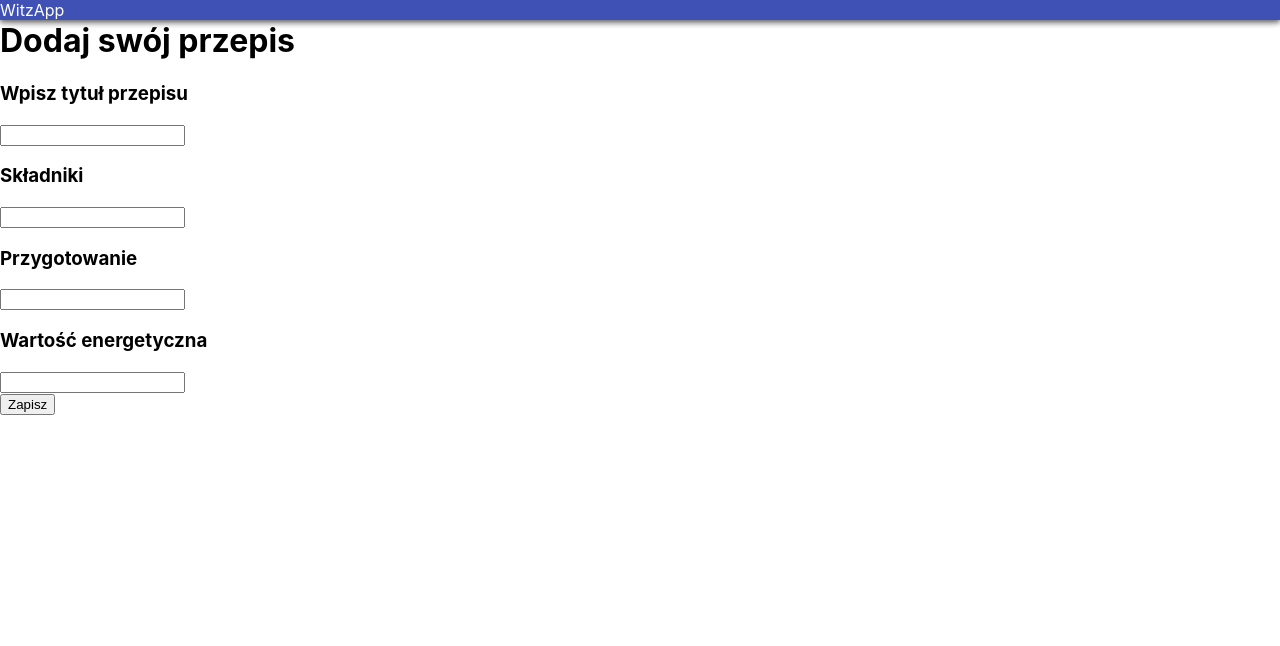
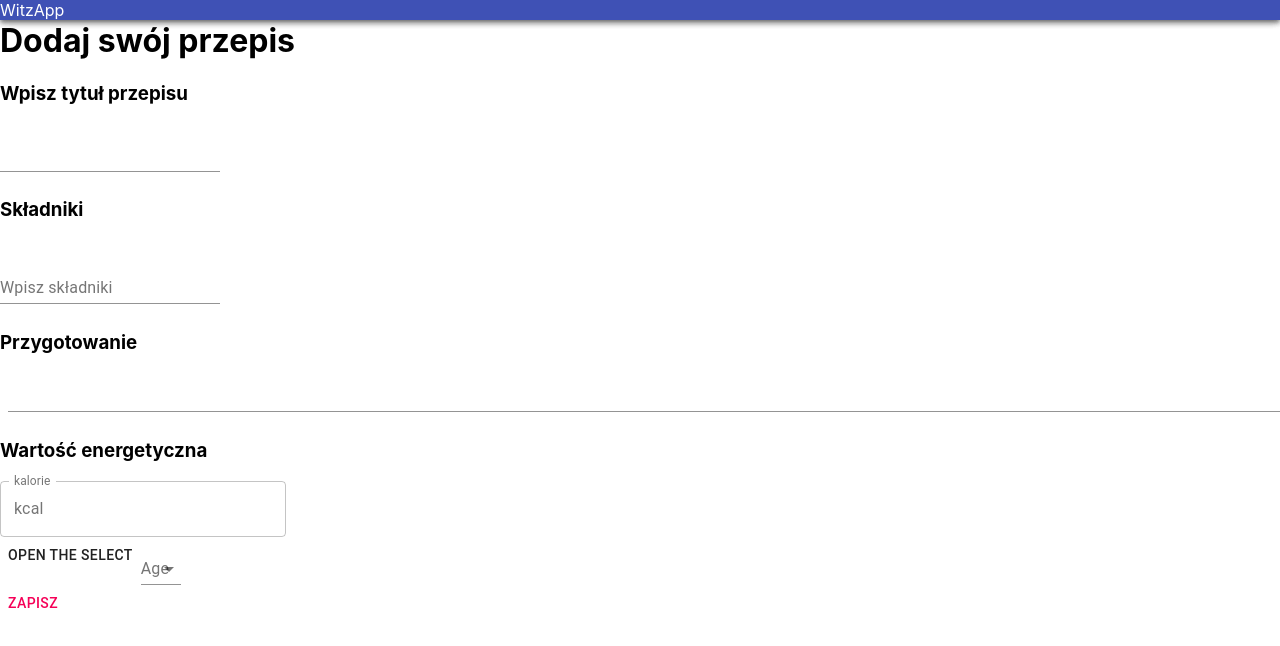
Before and after one commit to infoshareacademy/jfddl8-harmony, a React (Create React App) app: page / in a window 1280 px wide. Shown: the top 646 px of the page. Built offline with nearby package versions, Linux system fonts and the light colour scheme.

Commit message:
adding all container and functionality to save form

```diff
--- a/src/containers/addRecipeContainer/AddRecipeContainer.js
+++ b/src/containers/addRecipeContainer/AddRecipeContainer.js
@@ -1,5 +1,11 @@
 import React from 'react'
 
+import TitleOfRecipe from './title-of-recipe/TitleOfRecipe'
+import Ingredients from './ingredients/Ingredients'
+import Description from './description/Description'
+import NutritiveValue from './nutritive-value/NutritiveValue'
+import Label from './label/Label'
+import Button from '@material-ui/core/Button'
 
 
 class AddRecipeContainer extends React.Component {
@@ -8,13 +14,15 @@ class AddRecipeContainer extends React.Component {
     ingredients: '',
     description: '',
     nutritiveValue: '',
+    label: '',
 
   }
-  onInputChangeHandler = (property) => (event) =>{
-    const newState = {}
-    newState[property] = event.target.value
-
-    this.setState(newState)
+  onInputChangeHandler = (property) => {
+    return (event) => {
+      const newState = {}
+      newState[property] = event.target.value
+      this.setState(newState)
+    }
   }
 
   onSaveClicker = (props) => {
@@ -27,46 +35,32 @@ class AddRecipeContainer extends React.Component {
     return (
       <div>
         <h1>Dodaj swój przepis</h1>
-
         <h3>Wpisz tytuł przepisu</h3>
-
-        <input
-          type={'text'}
-          value={this.state.name}
-          onChange={this.onInputChangeHandler('name')}
+        <TitleOfRecipe
+          onInputChangeHandler={this.onInputChangeHandler('title')}
+          title={this.state.title}
         />
-
         <br />
-
         <h3>Składniki</h3>
-        <input
-          type={'text'}
-          value={this.state.ingredients}
-          onChange={this.onInputChangeHandler('ingredients')}
+        <Ingredients
+          onInputChangeHandler={this.onInputChangeHandler('ingredients')}
+          ingredients={this.state.ingredients}
         />
-
+        <h3>Przygotowanie</h3>
+        <Description
+          onInputChangeHandler={this.onInputChangeHandler('description')}
+          description={this.state.description}
+        />
+        <h3>Wartość energetyczna</h3>
+        <NutritiveValue
+          nutritiveValue={this.state.nutritiveValue}
+          onInputChangeHandler={this.onInputChangeHandler('nutritiveValue')}
+        />
         <br />
-
-        <h3>Przygotowanie</h3>
-        <input
-          type={'text'}
-          value={this.state.description}
-          onChange={this.onInputChangeHandler('description')}
-        />
-
-        <br />
-
-        <h3>Wartość energetyczna</h3>
-        <input
-          type={'text'}
-          value={this.state.nutritiveValue}
-          onChange={this.onInputChangeHandler('nutritiveValue')}
-        />
-
-        <br />
-        <button
-        onClick={this.onSaveClicker}
-        >Zapisz</button>
+        <Label />
+        <Button color="secondary"  onClick={this.onSaveClicker}>
+          Zapisz
+      </Button>
       </div>
     )
   }
--- /dev/null
+++ b/src/containers/addRecipeContainer/description/Description.js
@@ -0,0 +1,19 @@
+import React from 'react'
+
+import TextField from '@material-ui/core/TextField'
+
+const Description = (props) => (
+  <div>
+    <TextField
+  style={{ margin: 8 }}
+  fullWidth
+  margin="normal"
+  InputLabelProps={{
+    shrink: true,
+  }}
+    onChange={props.onInputChangeHandler}
+    value={props.description}
+  />
+  </div>
+)
+export default Description
--- /dev/null
+++ b/src/containers/addRecipeContainer/description/index.js
@@ -0,0 +1 @@
+export { default } from './Description'
--- /dev/null
+++ b/src/containers/addRecipeContainer/ingredients/Ingredients.js
@@ -0,0 +1,16 @@
+import React from 'react'
+
+import TextField from '@material-ui/core/TextField'
+
+const Ingredients = (props) => (
+  <TextField
+    label="Wpisz składniki"
+    rowsMax="20"
+    rows="12"
+    margin="normal"
+    value={props.Ingredients}
+    onChange={props.onInputChangeHandler}
+  />
+)
+
+export default Ingredients
--- /dev/null
+++ b/src/containers/addRecipeContainer/label/Label.js
@@ -0,0 +1,67 @@
+import React from 'react'
+
+import { makeStyles } from '@material-ui/core/styles'
+import InputLabel from '@material-ui/core/InputLabel'
+import MenuItem from '@material-ui/core/MenuItem'
+import FormControl from '@material-ui/core/FormControl'
+import Select from '@material-ui/core/Select'
+import Button from '@material-ui/core/Button'
+
+
+
+const useStyles = makeStyles(theme => ({
+  button: {
+    display: 'block',
+    marginTop: theme.spacing(2),
+  },
+  formControl: {
+    margin: theme.spacing(1),
+    minWidth: 120,
+  },
+}))
+
+export default function L() {
+  const classes = useStyles();
+  const [age, setAge] = React.useState('')
+  const [open, setOpen] = React.useState(false)
+
+  function handleChange(event) {
+    setAge(event.target.value);
+  }
+
+  function handleClose() {
+    setOpen(false);
+  }
+
+  function handleOpen() {
+    setOpen(true);
+  }
+
+  return (
+    <form autoComplete="off">
+      <Button onClick={handleOpen}>
+        Open the select
+      </Button>
+      <FormControl >
+        <InputLabel htmlFor="demo-controlled-open-select">Age</InputLabel>
+        <Select
+          open={open}
+          onClose={handleClose}
+          onOpen={handleOpen}
+          value={age}
+          onChange={handleChange}
+          inputProps={{
+            name: 'age',
+          }}
+        >
+          <MenuItem value="">
+            <em>None</em>
+          </MenuItem>
+          <MenuItem value={10}>Ten</MenuItem>
+          <MenuItem value={20}>Twenty</MenuItem>
+          <MenuItem value={30}>Thirty</MenuItem>
+        </Select>
+      </FormControl>
+    </form>
+  )
+}
--- /dev/null
+++ b/src/containers/addRecipeContainer/label/index.js
@@ -0,0 +1 @@
+export { default } './Label'
--- /dev/null
+++ b/src/containers/addRecipeContainer/nutritive-value/NutritiveValue.js
@@ -0,0 +1,22 @@
+import React from 'react'
+
+import TextField from '@material-ui/core/TextField'
+import InputAdornment from '@material-ui/core/InputAdornment'
+
+const NutritiveValue = (props) => (
+  <TextField
+    value={props.NutritiveValue}
+    onChange={props.onInputChangeHandler}
+    variant="outlined"
+    label="kalorie"
+    InputProps={{
+      startAdornment: <InputAdornment position="start">kcal</InputAdornment>,
+    }}
+    type="number"
+    InputLabelProps={{
+      shrink: true,
+    }}
+  />
+)
+
+export default NutritiveValue
--- /dev/null
+++ b/src/containers/addRecipeContainer/nutritive-value/index.js
@@ -0,0 +1 @@
+export { default } from './NutritiveValue'
--- /dev/null
+++ b/src/containers/addRecipeContainer/title-of-recipe/TitleOfRecipe.js
@@ -0,0 +1,14 @@
+import React from 'react'
+
+import TextField from '@material-ui/core/TextField'
+
+const TitleOfRecipe = (props) => (
+  <TextField
+  required
+    margin="normal"
+    value={props.title}
+    onChange={props.onInputChangeHandler}
+  />
+)
+
+export default TitleOfRecipe
--- /dev/null
+++ b/src/containers/addRecipeContainer/title-of-recipe/index.js
@@ -0,0 +1 @@
+export { default } from './TitleOfRecipe'
```
Also changed, not shown: src/containers/addRecipeContainer/TitleOfRecipe.js (deleted, +0 -13 lines).
